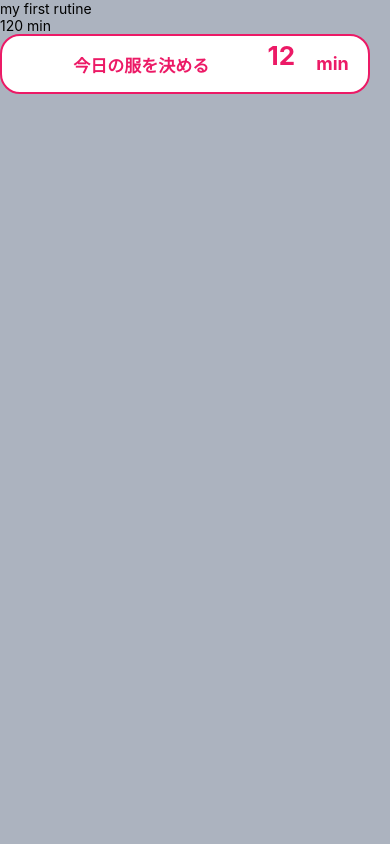
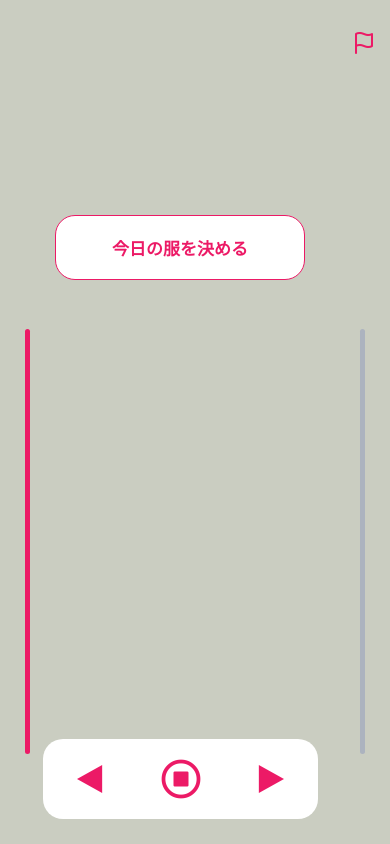
Before and after one commit to daikinetic/Mone, a React Native app: screen / in a window 390 px wide. Built offline with nearby package versions, Linux system fonts and the light colour scheme.

Commit message:
Update TaskMainScreen

```diff
--- a/App.jsx
+++ b/App.jsx
@@ -5,11 +5,12 @@ import TagMainScreen from "./src/screens/TagMainScreen";
 import TagEditScreen from "./src/screens/TagEditScreen";
 import TagOptionScreen from "./src/screens/TagOptionScreen";
 import TagPastScreen from "./src/screens/TagPastScreen";
+import TaskMainScreen from "./src/screens/TaskMainScreen";
 
 export default function App () {
     return (
         <View style={styles.container}>
-            <TagPastScreen/>
+            <TaskMainScreen />
         </View>
     );
 }
@@ -19,4 +20,4 @@ const styles = StyleSheet.create({
       flex: 1,
       backgroundColor: '#ffffff'
     }
-  });
+  })
--- a/app.json
+++ b/app.json
@@ -27,6 +27,11 @@
     },
     "web": {
       "favicon": "./assets/favicon.png"
+    },
+    "scripts": {
+      "build": "(cd android/ && ./gradlew assembleDebug)",
+      "start": "node node_modules/react-native/local-cli/cli.js start",
+      "bundle-android": "react-native bundle --platform android --dev false --entry-file index.android.js --bundle-output android/app/src/main/assets/index.android.bundle --sourcemap-output android/app/src/main/assets/index.android.map --assets-dest android/app/src/main/res/"
     }
   }
 }
--- a/src/screens/TaskMainScreen.jsx
+++ b/src/screens/TaskMainScreen.jsx
@@ -1,5 +1,123 @@
 import React from "react";
-import { View, StyleSheet, Text } from "react-native";
+import { View, StyleSheet, Text, Image } from "react-native";
 
 import { Feather } from '@expo/vector-icons';
 import { Entypo } from '@expo/vector-icons';
+import { FontAwesome5 } from '@expo/vector-icons';
+import { borderColor } from "react-native/Libraries/Components/View/ReactNativeStyleAttributes";
+
+export default function TaskMainScreen () {
+    return (
+        <View style={styles.container}>
+            <View style={styles.whiteMargin}>
+            </View>
+            <Image style={styles.backgroundImage} />
+
+            <View style={styles.centerBox}>
+                <Text style={styles.taskText}>今日の服を決める</Text>
+            </View>
+            <View style={styles.leftBar}>
+                <View style={styles.barL}></View>
+            </View>
+            <View style={styles.rightBar}>
+                <View style={styles.barR}></View>
+            </View>
+            <View style={styles.flag}>
+                <Feather name="flag" size={24} color="#EC1A66" />
+            </View>
+            <View style={styles.bottomArea}>
+                <View style={styles.leftTriangle}>
+                    <Entypo name="triangle-left" size={56} color="#EC1A66" />
+                </View>
+                <View style={styles.rightTriangle}>
+                    <Entypo name="triangle-right" size={56} color="#EC1A66" />
+                </View>
+                <View style={styles.stopIcon}>
+                    <FontAwesome5 name="stop-circle" size={40} color="#EC1A66" />
+                </View>
+            </View>
+        </View>
+    );
+}
+
+const styles = StyleSheet.create({
+    container: {
+        flex: 1,
+        backgroundColor: "#cacdc1",
+    },
+    backgroundImage: {
+        width:100,
+        height:100,
+        position:"absolute",
+        bottom:0,
+        left:0,
+    },
+    centerBox :{
+        position: "absolute",
+        width:250,
+        height:65,
+        backgroundColor:"#ffffff",
+        borderWidth: 1.5,
+        borderColor: "#EC1A66",
+        borderRadius:20,
+        left:55,
+        top:215,
+        alignItems:"center",
+        justifyContent:"center"
+    },
+    taskText: {
+        fontWeight:"bold",
+        color: "#EC1A66",
+        fontSize: 17,
+    },
+    bottomArea: {
+        backgroundColor: "#ffffff",
+        width:275,
+        height:80,
+        position:"absolute",
+        bottom:25,
+        left:43,
+        borderRadius: 20,
+        justifyContent: "center"
+    },
+    leftTriangle: {
+        position:"absolute",
+        left:20
+    },
+    rightTriangle: {
+        position:"absolute",
+        right:20
+    },
+    stopIcon: {
+        position:"absolute",
+        left:118
+    },
+    leftBar: {
+        backgroundColor: "#EC1A66",
+        width: 5,
+        height:425,
+        position: "absolute",
+        left:25,
+        bottom: 90,
+        borderRadius: 5
+    },
+    rightBar: {
+        backgroundColor: "#ACB3BF",
+        width: 5,
+        height:425,
+        position: "absolute",
+        right:25,
+        bottom: 90,
+        borderRadius: 5,
+
+    },
+    flag: {
+        position: "absolute",
+        width:25,
+        height:25,
+        right:13,
+        top: 30
+    },
+
+
+})
```
